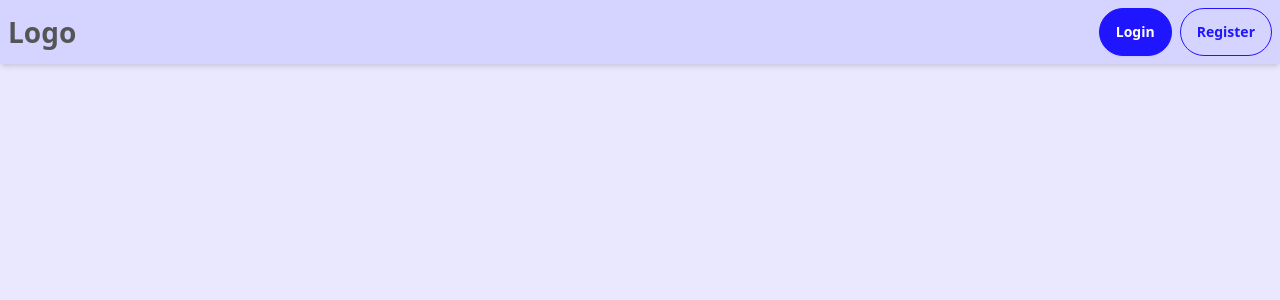
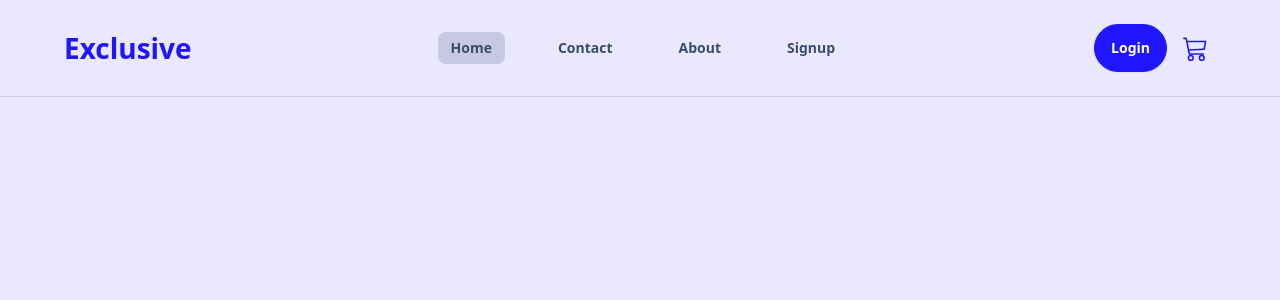
Before and after one commit to fizards12/e-commerce, a React (Vite) app in the folder frontend/: page / in a window 1280 px wide. Shown: the top 300 px of the page. Built offline with nearby package versions, Linux system fonts and the light colour scheme.

Commit message:
new updates

```diff
--- a/frontend/src/views/app/layout/Header.tsx
+++ b/frontend/src/views/app/layout/Header.tsx
@@ -2,6 +2,9 @@ import { useDispatch, useSelector } from "react-redux";
 import { Link } from "react-router-dom";
 import { AppDispatch, RootState } from "../../../stores";
 import { logoutThunk } from "../../../stores/auth/authThunks";
+import NavbarLink from "../../../components/atoms/NavbarLink";
+import { IoIosArrowDown } from "react-icons/io";
+import { BsCart3 } from "react-icons/bs";
 
 const Header = () => {
   const isAuthenticated = useSelector(
@@ -9,14 +12,44 @@ const Header = () => {
   );
   const dispatch = useDispatch<AppDispatch>();
   return (
-    <nav className="navbar bg-primary/10 shadow-md w-full bg-base-100 p-2">
-      <div className="container mx-auto flex justify-between items-center">
+    <nav className="navbar relative w-full p-4 py-6 border-b border-gray-300 ">
+      <div className="container max-w-6xl mx-auto md:justify-between flex items-center">
         <div>
-          <Link to="/dashboard">
-            <h3>Logo</h3>
+          <Link to="/">
+            <h3 className="text-primary">Exclusive</h3>
           </Link>
         </div>
-        <div className="flex gap-2 items-center">
+        <div className="max-md:-order-1 group/menu">
+          <div className="overflow-hidden max-md:w-full max-md:max-h-0 max-md:transition-[max-height] max-md:duration-500 max-md:group-hover/menu:max-h-64 max-md:absolute max-md:top-full max-md:left-0 max-md:border-b max-md:border-gray-300 max-md:bg-white">
+            <ul className="flex md:gap-10 md:items-center max-md:w-full max-md:p-3 max-md:flex-col max-md:gap-4">
+              <li>
+                <NavbarLink variant="link" size="md" to="/">
+                  Home
+                </NavbarLink>
+              </li>
+              <li>
+                <NavbarLink variant="link" size="md" to="/contact">
+                  Contact
+                </NavbarLink>
+              </li>
+              <li>
+                <NavbarLink variant="link" size="md" to="/about">
+                  About
+                </NavbarLink>
+              </li>
+              <li>
+                <NavbarLink variant="link" size="md" to="/auth/register">
+                  Signup
+                </NavbarLink>
+              </li>
+            </ul>
+          </div>
+          <button className="md:hidden py-2 btn-link btn-sm btn-primary">
+            <IoIosArrowDown size={20} />
+          </button>
+        </div>
+        {/* Header Actions */}
+        <div className="flex gap-2 max-md:ms-auto items-center">
           {isAuthenticated ? (
             <button
               onClick={() => dispatch(logoutThunk())}
@@ -25,18 +58,15 @@ const Header = () => {
               Logout
             </button>
           ) : (
-            <>
-              <Link className="btn btn-primary rounded-full" to="/auth/login">
-                Login
-              </Link>
-              <Link
-                className="btn btn-primary btn-outline rounded-full"
-                to="/auth/register"
-              >
-                Register
-              </Link>
-            </>
+            <Link className="btn btn-primary rounded-full" to="/auth/login">
+              Login
+            </Link>
           )}
+          <div className="p-2">
+            <Link to="/cart" className="link link-primary no-underline">
+              <BsCart3 className="font-extrabold" size={25} />
+            </Link>
+          </div>
         </div>
       </div>
     </nav>
```
